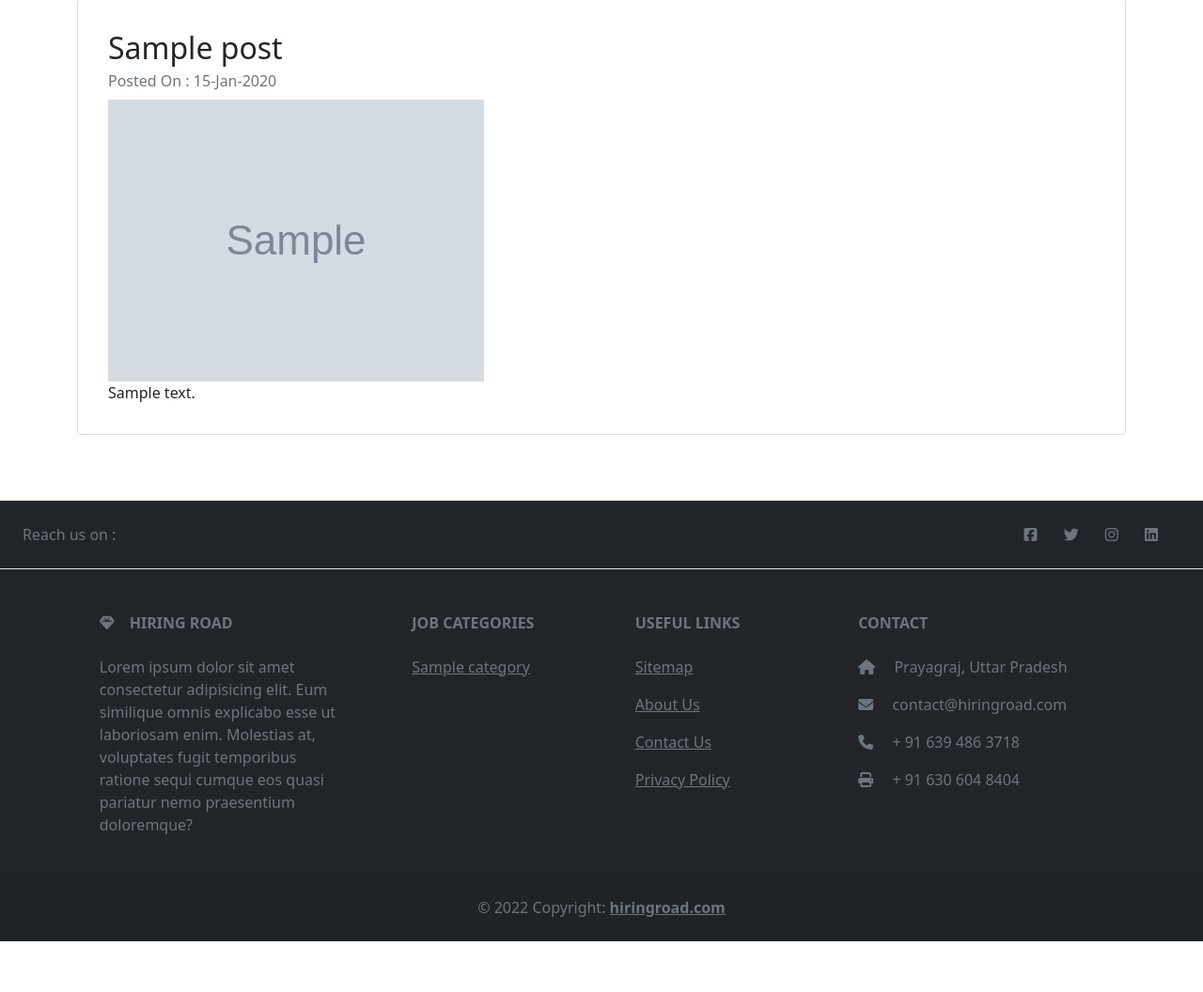
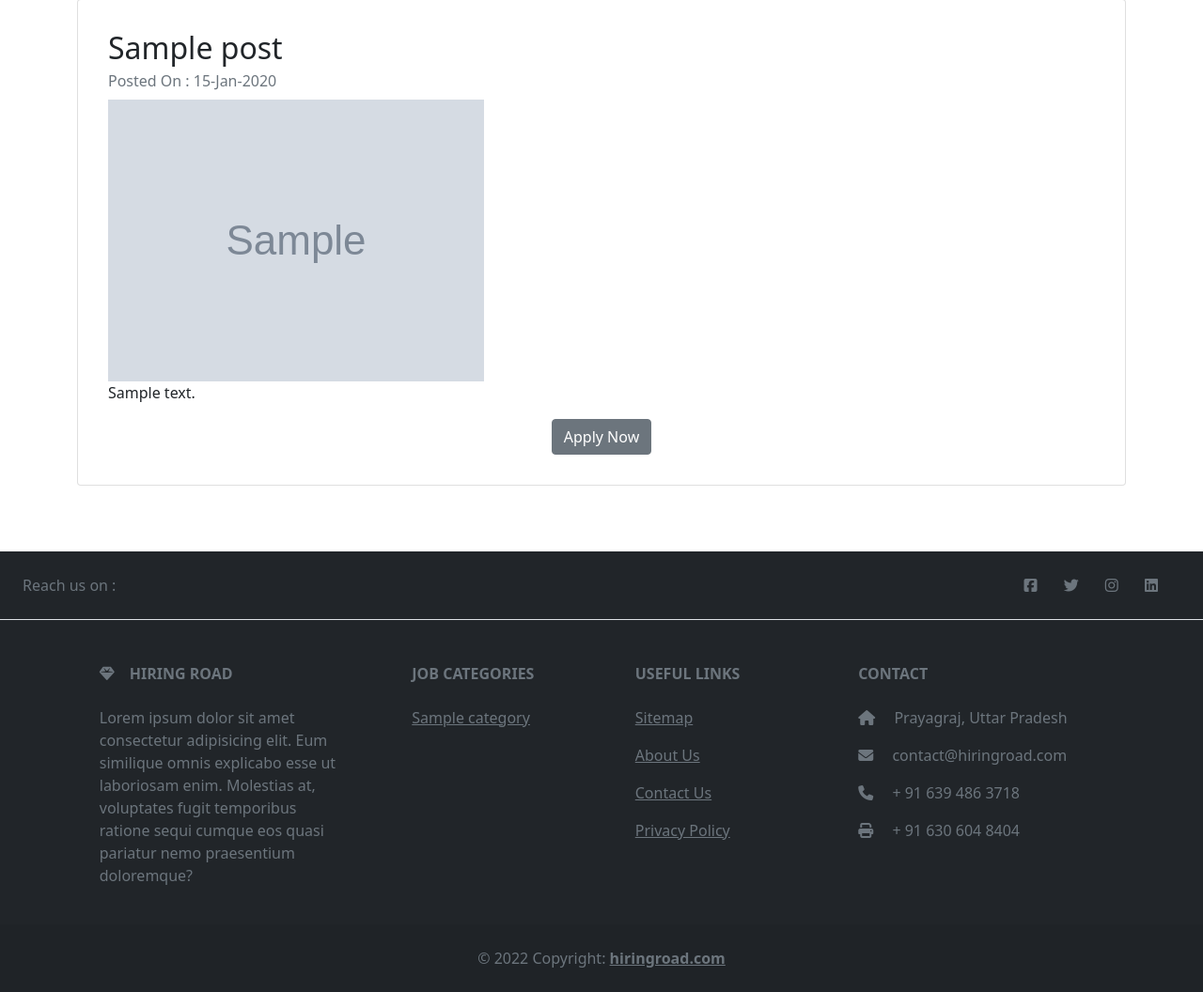
Before and after one commit to jaiswalaj/hiringroad, a Django app: template templates/singlejobpost.html in a window 1280 px wide. Shown: the part 87-1143 px from the top of the page at 94% size. Before the commit the page ends 1089 px from the top, so only its background shows below. Run offline with Django 3.2, Linux system fonts and the light colour scheme; the template is opened without the code that fills it: values that come from a table or form of the project are taken from there, others are empty; tables that the repository leaves empty hold one stand-in row (values such as "Sample post"); grey boxes marked "Sample" are stand-in pictures; some libraries are stand-ins or nearby versions.

Commit message:
Added Apply Now button on single post view

```diff
--- a/templates/singlejobpost.html
+++ b/templates/singlejobpost.html
@@ -10,6 +10,9 @@
     <p class="card-subtitle mb-2 text-muted">Posted On : {{post.add_date| date:"d-M-Y" | safe}}</p>
     <img src="/media/{{post.image | safe}}" alt="" class="img-fluid">
     <p class="card-text">{{post.content | safe}}</p>
+    <div class="d-flex justify-content-center">
+    <a href="{{post.apply_here_url | safe}}" class="btn btn-secondary">Apply Now</a>
+  </div>
   </div>
 </div>
 
```
